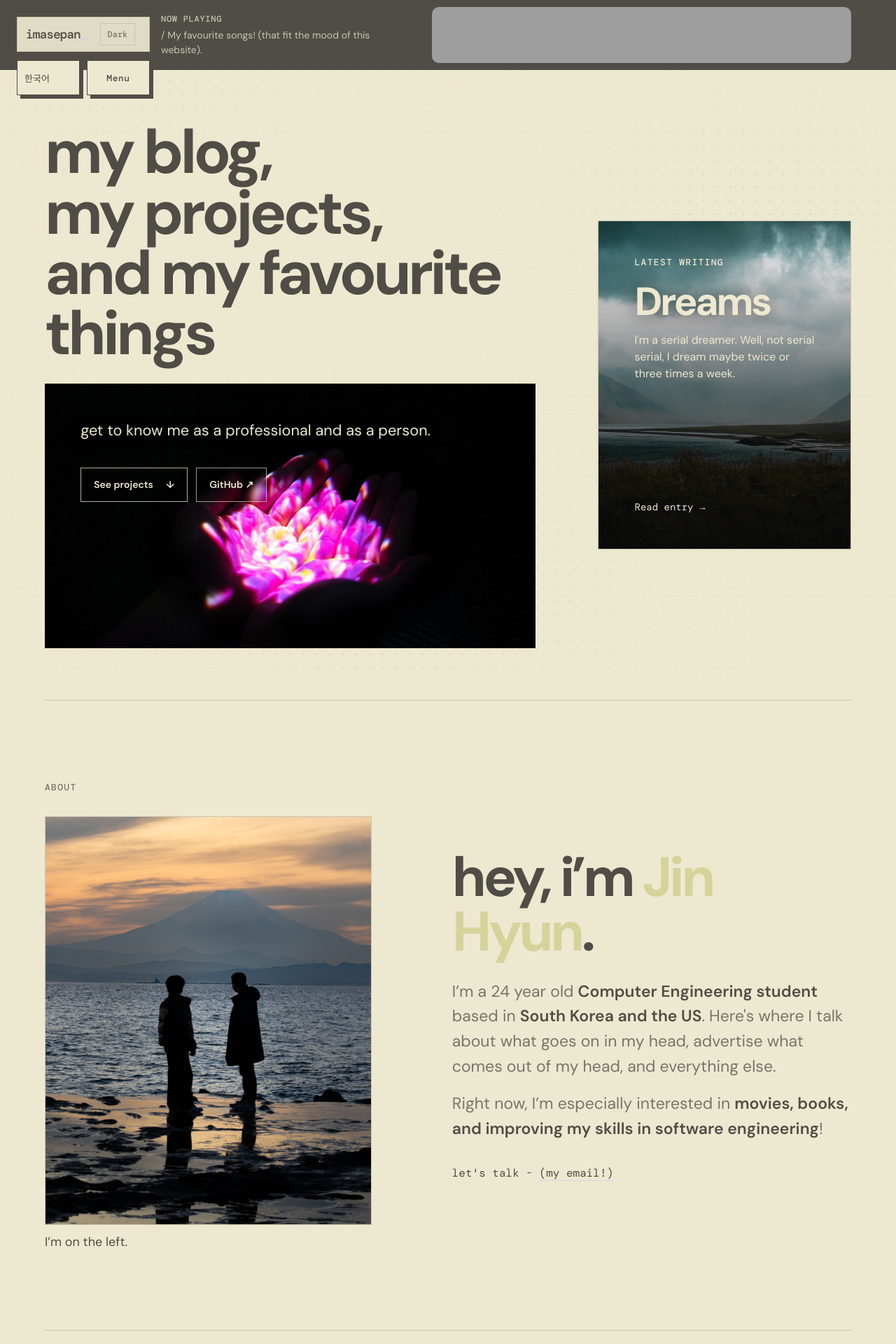
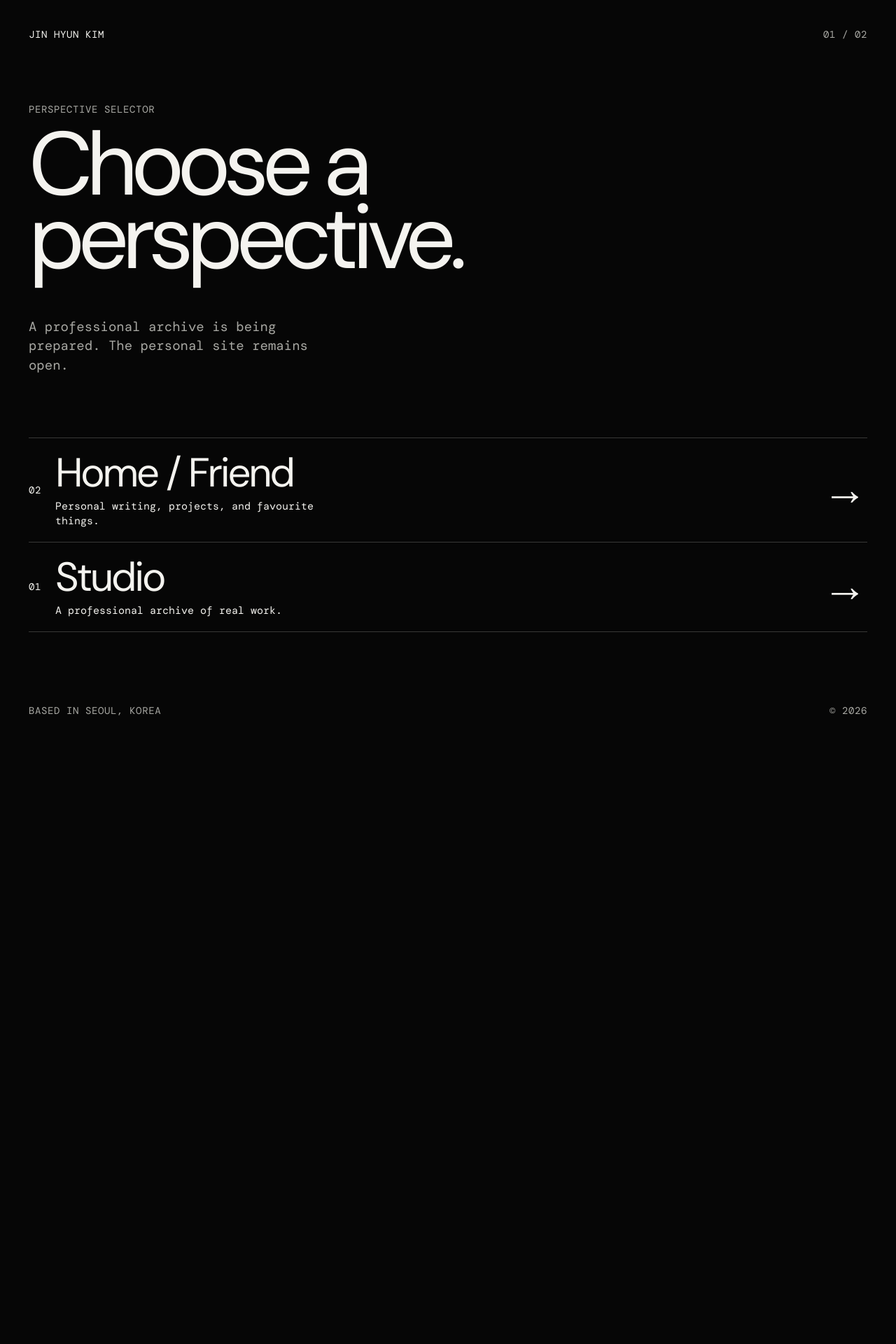
Before and after one commit to imasepan/imasepan.github.io, a Jekyll site: the page built from index.html, in a window 1280 px wide. Shown: the top 1920 px of the page at 70% size. Built offline with Jekyll 4.4.1, drawn with Linux system fonts in a browser that asks for light colours; after the commit the page ends 1079 px from its top, so only the background shows below that; some of the changed text lies outside the part shown; grey boxes are pictures that could not be loaded.

Commit message:
feat: enable Studio selector route

```diff
--- a/index.html
+++ b/index.html
@@ -5,133 +5,50 @@
   <head>
     <meta charset="UTF-8" />
     <meta name="viewport" content="width=device-width, initial-scale=1.0" />
-    <meta name="description" content="Stuff for my stuff" />
-    <title>imasepan — home</title>
+    <meta name="description" content="Choose between Jin Hyun Kim's Studio and Home." />
+    <title>Jin Hyun Kim — choose a perspective</title>
     <link rel="icon" type="image/svg+xml" href="/assets/favicon.svg" />
     <link rel="preconnect" href="https://fonts.googleapis.com" />
     <link rel="preconnect" href="https://fonts.gstatic.com" crossorigin />
-    <link href="https://fonts.googleapis.com/css2?family=DM+Mono:wght@400;500&family=DM+Sans:wght@400;500;600;700&display=swap" rel="stylesheet" />
-    <script src="/layout.js?v=20260805-1"></script>
-    <link rel="stylesheet" href="styles.css?v=20260804-26" />
-    <link rel="stylesheet" href="/industrial.css?v=20260805-2" />
+    <link href="https://fonts.googleapis.com/css2?family=DM+Mono:wght@400;500&family=DM+Sans:wght@400;500;600&display=swap" rel="stylesheet" />
+    <link rel="stylesheet" href="/selector.css" />
   </head>
   <body>
-    <header class="site-header">
-      <div class="brand-controls">
-        <a class="wordmark" href="index.html">imasepan<span>_</span></a>
-        <button class="theme-toggle" type="button" aria-label="Switch color theme">Theme</button>
-      </div>
-      <div class="header-controls">
-        <nav id="site-nav" class="site-nav" aria-label="Main navigation">
-          <a href="#about">About</a>
-          <a href="#projects">Projects</a>
-          <a href="blog.html">Writing</a>
-          <a href="guestbook.html">Guestbook</a>
-        </nav>
-        <a class="language-switch" href="/kr/" lang="ko">한국어</a>
-        <button class="menu-button" type="button" aria-expanded="false" aria-controls="site-nav">Menu</button>
-      </div>
-    </header>
+    <main class="perspective-selector" aria-labelledby="selector-title">
+      <header class="selector-header">
+        <p class="selector-name">JIN HYUN KIM</p>
+        <p class="selector-index" aria-hidden="true">01 / 02</p>
+      </header>
 
-    <section class="music-banner" aria-label="Featured Spotify playlist">
-      <div class="music-banner-inner">
-        <p><span>Now playing</span> / My favourite songs! (that fit the mood of this website).</p>
-        <iframe
-          class="spotify-player"
-          title="Spotify playlist"
-          src="https://open.spotify.com/embed/playlist/3U7y10CsdmnU7IfRpZRooU?utm_source=generator"
-          width="100%"
-          height="80"
-          frameborder="0"
-          allow="autoplay; clipboard-write; encrypted-media; fullscreen; picture-in-picture"
-          loading="lazy"
-          scrolling="no"
-        ></iframe>
-      </div>
-    </section>
-
-    <main>
-      <section class="hero" aria-labelledby="hero-title">
-        <div class="hero-intro">
-          <h1 id="hero-title">my blog,<br />my projects,<br />and my favourite things</h1>
-          <div class="hero-photo-panel">
-            <p class="hero-copy">get to know me as a professional and as a person.</p>
-            <div class="hero-actions">
-              <a class="button button-primary" href="#projects">See projects <span aria-hidden="true">↓</span></a>
-              <a class="button button-quiet" href="https://github.com/imasepan" target="_blank" rel="noreferrer">GitHub ↗</a>
-            </div>
-          </div>
-        </div>
-        {% assign latest_post = site.posts.first %}
-        <a class="latest-post-card{% if latest_post and latest_post.image %} has-image{% endif %}" href="{% if latest_post %}{{ latest_post.url | relative_url }}{% else %}blog.html{% endif %}">
-          {% if latest_post and latest_post.image %}
-            <img class="latest-post-image" src="{{ latest_post.image | relative_url }}" alt="" />
-          {% endif %}
-          <div class="latest-post-content">
-            <p class="eyebrow">Latest writing</p>
-            {% if latest_post %}
-              <h2>{{ latest_post.title }}</h2>
-              <p>{{ latest_post.excerpt | strip_html | strip_newlines | truncatewords: 24 }}</p>
-              <span class="text-link">Read entry →</span>
-            {% else %}
-              <h2>Notes worth keeping.</h2>
-              <p>The first entry is coming soon.</p>
-              <span class="text-link">Visit writing →</span>
-            {% endif %}
-          </div>
-        </a>
+      <section class="selector-intro">
+        <p class="selector-kicker">PERSPECTIVE SELECTOR</p>
+        <h1 id="selector-title">Choose a<br />perspective.</h1>
+        <p class="selector-copy">A professional archive is being prepared. The personal site remains open.</p>
       </section>
 
-      <section id="about" class="section about-section" aria-labelledby="about-title">
-        <div class="about-label">
-          <p class="eyebrow">about</p>
-          <figure class="about-photo">
-            <img src="/assets/portrait.jpg" alt="me and a friend standing by the sea in front of Mount Fuji at sunset" />
-            <figcaption>I’m on the left.</figcaption>
-          </figure>
-        </div>
-        <div class="about-copy">
-          <h2 id="about-title">hey, i’m <span>Jin Hyun</span>.</h2>
-          <p>I’m a 24 year old <strong>Computer Engineering student</strong> based in <strong>South Korea and the US</strong>. Here's where I talk about what goes on in my head, advertise what comes out of my head, and everything else.</p>
-          <p>Right now, I’m especially interested in <strong>movies, books, and improving my skills in software engineering</strong>!</p>
-          <p class="about-contact">let's talk - <a href="mailto:jinhyuncharliekim@gmail.com">(my email!)</a></p>
-        </div>
-      </section>
+      <nav class="perspective-options" aria-label="Choose a site perspective">
+        <a class="perspective-option perspective-option-home" href="/home/">
+          <span class="option-number">02</span>
+          <span class="option-content">
+            <span class="option-title">Home / Friend</span>
+            <span class="option-description">Personal writing, projects, and favourite things.</span>
+          </span>
+          <span class="option-arrow" aria-hidden="true">→</span>
+        </a>
+        <a class="perspective-option perspective-option-studio" href="/studio/">
+          <span class="option-number">01</span>
+          <span class="option-content">
+            <span class="option-title">Studio</span>
+            <span class="option-description">A professional archive of real work.</span>
+          </span>
+          <span class="option-arrow" aria-hidden="true">→</span>
+        </a>
+      </nav>
 
-      <section id="projects" class="section" aria-labelledby="projects-title">
-        <div class="section-heading">
-          <div>
-            <p class="eyebrow">projects</p>
-            <h2 id="projects-title">Stuff I made that was cool (sometimes with help)</h2>
-          </div>
-          <a class="text-link" href="https://github.com/imasepan?tab=repositories" target="_blank" rel="noreferrer">All repositories ↗</a>
-        </div>
-        <div id="project-list" class="project-grid" aria-live="polite">
-          <p class="loading">Loading public repositories…</p>
-        </div>
-      </section>
-
-      <section class="section split-section single-card" aria-label="Guestbook">
-        <a class="feature-card feature-link accent-card" href="guestbook.html">
-          <p class="eyebrow">guestbook</p>
-          <h2>Leave a small note.</h2>
-          <p>If you liked my site, leave a message! (i like it when the messages are nice).</p>
-          <span class="text-link">Sign the guestbook →</span>
-        </a>
-      </section>
-
-      <section class="section future-section" aria-labelledby="future-title">
-        <p class="eyebrow">Soon / a conversation</p>
-        <h2 id="future-title">A site guide is on its way.</h2>
-        <p>eventually, you’ll be able to ask a mini me about the site and stuff i wrote on it!</p>
-      </section>
+      <footer class="selector-footer">
+        <p>BASED IN SEOUL, KOREA</p>
+        <p>© 2026</p>
+      </footer>
     </main>
-
-    <footer class="site-footer">
-      <a class="wordmark" href="index.html">imasepan<span>_</span></a>
-      <p>always doing something</p>
-      <a href="https://github.com/imasepan" target="_blank" rel="noreferrer">github.com/imasepan ↗</a>
-    </footer>
-    <script src="script.js?v=20260804-18"></script>
   </body>
 </html>
--- /dev/null
+++ b/selector.css
@@ -0,0 +1,121 @@
+:root {
+  color-scheme: dark;
+  --canvas: #060606;
+  --surface: #f4f3ef;
+  --ink: #0a0a0a;
+  --quiet: #a8a8a3;
+  --line: #383836;
+  --sans: "DM Sans", Arial, sans-serif;
+  --mono: "DM Mono", "SFMono-Regular", Consolas, monospace;
+}
+
+* { box-sizing: border-box; }
+
+body {
+  min-width: 320px;
+  min-height: 100vh;
+  margin: 0;
+  background: var(--canvas);
+  color: var(--surface);
+  font-family: var(--sans);
+}
+
+.perspective-selector {
+  min-height: 100vh;
+  padding: clamp(24px, 3.2vw, 52px);
+  display: grid;
+  grid-template-rows: auto 1fr auto;
+  gap: clamp(52px, 10vh, 120px);
+}
+
+.selector-header,
+.selector-footer,
+.perspective-option {
+  display: flex;
+  align-items: center;
+  justify-content: space-between;
+}
+
+.selector-name,
+.selector-index,
+.selector-kicker,
+.selector-footer,
+.option-number,
+.option-status {
+  margin: 0;
+  font: 400 clamp(11px, 1.1vw, 15px)/1.2 var(--mono);
+  letter-spacing: .04em;
+}
+
+.selector-index,
+.selector-footer,
+.selector-kicker { color: var(--quiet); }
+
+.selector-intro { align-self: end; max-width: 900px; }
+.selector-kicker { margin-bottom: 18px; }
+
+h1 {
+  max-width: 820px;
+  margin: 0;
+  font-size: clamp(52px, 10vw, 138px);
+  font-weight: 400;
+  letter-spacing: -.075em;
+  line-height: .82;
+}
+
+.selector-copy {
+  max-width: 440px;
+  margin: clamp(30px, 5vw, 60px) 0 0;
+  color: var(--quiet);
+  font: clamp(15px, 1.5vw, 19px)/1.45 var(--mono);
+}
+
+.perspective-options {
+  align-self: end;
+  display: grid;
+  border-top: 1px solid var(--line);
+}
+
+.perspective-option {
+  min-height: 112px;
+  gap: 20px;
+  padding: 20px 0;
+  border-bottom: 1px solid var(--line);
+}
+
+a.perspective-option {
+  color: inherit;
+  text-decoration: none;
+  transition: background-color 200ms ease, color 200ms ease, padding 200ms ease;
+}
+
+a.perspective-option:hover,
+a.perspective-option:focus-visible {
+  padding-inline: 20px;
+  background: var(--surface);
+  color: var(--ink);
+  outline: none;
+}
+
+a.perspective-option:focus-visible { outline: 3px solid #00d2d2; outline-offset: 3px; }
+
+.option-content { display: grid; gap: 9px; margin-right: auto; }
+.option-title { font-size: clamp(27px, 4.6vw, 58px); letter-spacing: -.055em; line-height: 1; }
+.option-description { max-width: 420px; font: clamp(12px, 1.2vw, 15px)/1.35 var(--mono); }
+.option-arrow { font: clamp(36px, 5vw, 64px)/1 var(--sans); }
+
+.selector-footer { gap: 18px; justify-content: space-between; }
+
+@media (max-width: 600px) {
+  .perspective-selector { gap: 44px; }
+  .selector-intro { align-self: start; }
+  .perspective-options { align-self: start; }
+  .perspective-option { min-height: 128px; align-items: flex-start; }
+  .option-title { font-size: clamp(28px, 10vw, 46px); }
+  .option-arrow { align-self: center; }
+  .selector-footer { flex-wrap: wrap; }
+}
+
+@media (prefers-reduced-motion: reduce) {
+  *, *::before, *::after { scroll-behavior: auto !important; transition-duration: 0.01ms !important; }
+}
```
